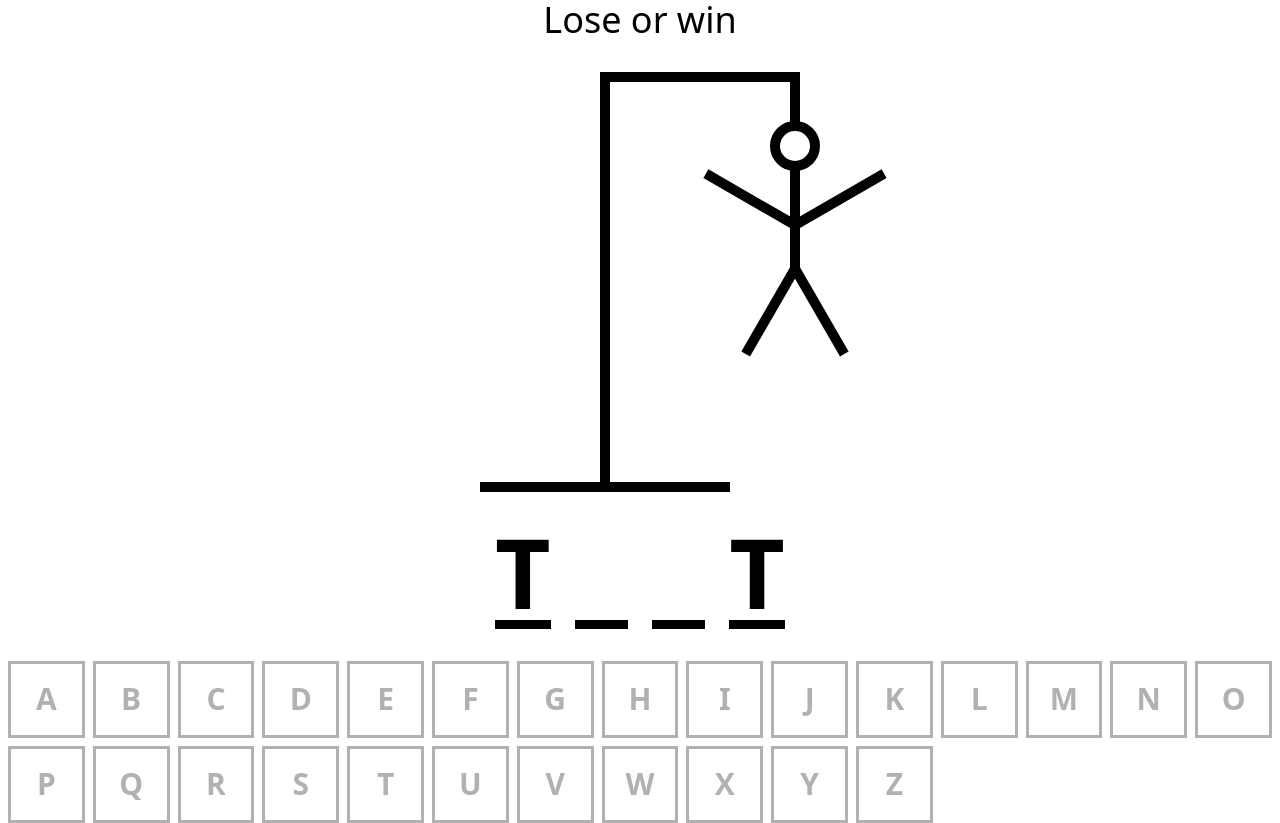
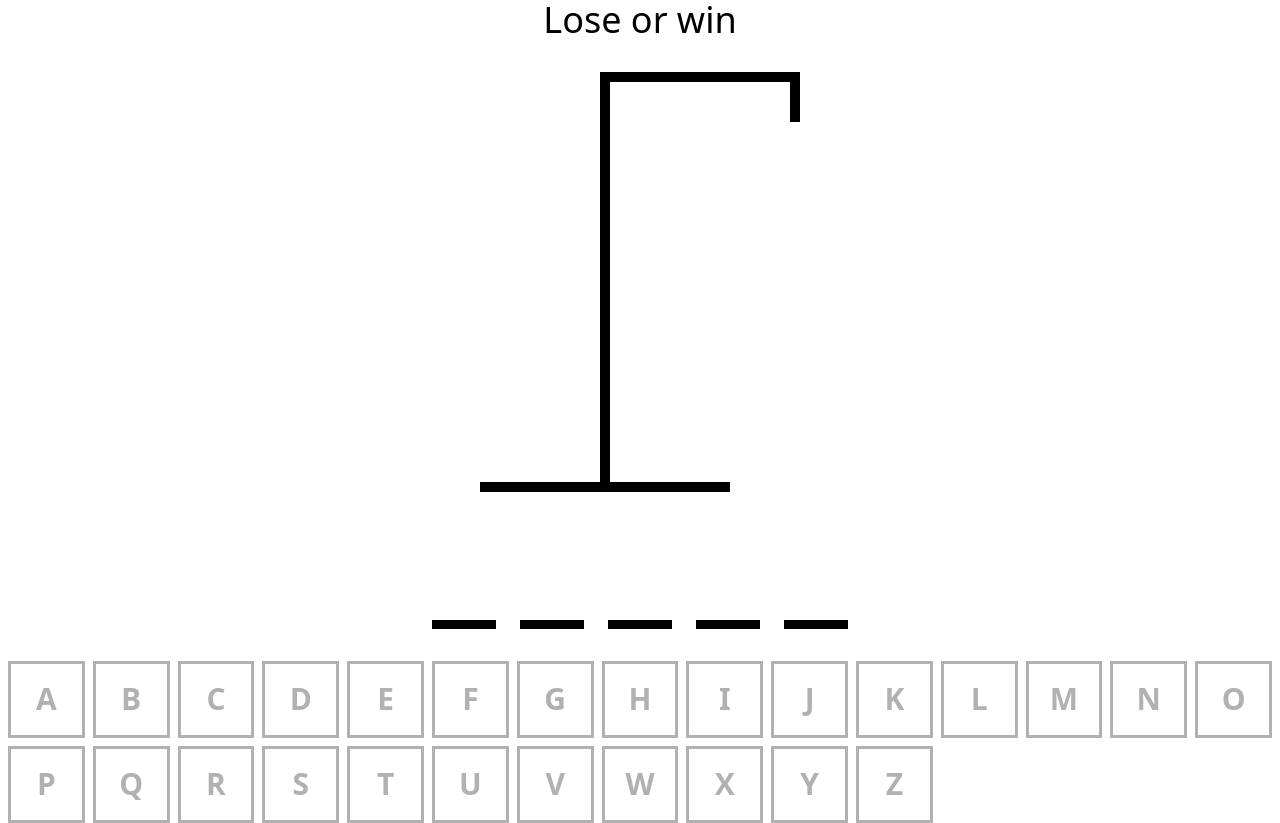
Before and after one commit to abdellahabd/Hangman, a React (Vite) app: page / in a window 1280 px wide. Built offline with nearby package versions, Linux system fonts and the light colour scheme.

Commit message:
word componont logic

```diff
--- a/src/App.tsx
+++ b/src/App.tsx
@@ -7,15 +7,22 @@ import HangmanWord from "./HangmanWord";
 import "./index.css";
 
 function App() {
-  const [Randomword, setRandomword] = useState(() => {
+  const [WordToGuessed, setWordToGuessed] = useState(() => {
     return allword[Math.floor(Math.random() * allword.length)];
   });
-  const [already, setalready] = useState<string[]>([]);
+  const [AlreadyGuessed, setAlreadyGuessed] = useState<string[]>([]);
+
+  const incorrectguessed = AlreadyGuessed.filter((lettre) => {
+    return !WordToGuessed.includes(lettre);
+  });
   return (
     <div className="flex flex-col gap-8 mx-auto my-0 items-center">
       <div className="text-4xl text-center ">Lose or win</div>
-      <HangmanDrawing />
-      <HangmanWord />
+      <HangmanDrawing guessedNomber={incorrectguessed.length} />
+      <HangmanWord
+        WordToGuessed={WordToGuessed}
+        AlreadyGuessed={AlreadyGuessed}
+      />
       <div className="self-stretch">
         <HangmanKeybaord />
       </div>
--- a/src/HangmanDrawing.tsx
+++ b/src/HangmanDrawing.tsx
@@ -1,4 +1,7 @@
-function HangmanDrawing() {
+type HangmanDrawingprops = {
+  guessedNomber: number;
+};
+function HangmanDrawing({ guessedNomber }: HangmanDrawingprops) {
   const HEAD = (
     <div className="w-[50px] h-[50px] border-black absolute rounded-full border-[10px] top-[49px] right-[-20px]" />
   );
@@ -17,14 +20,10 @@ function HangmanDrawing() {
   const Left_leg = (
     <div className="w-[100px] h-[10px] bg-black absolute  top-[188px] right-[0px] rotate-[-60deg] origin-bottom-right" />
   );
+  const Body_part = [HEAD, Body, Right_arm, Left_arm, Right_leg, Left_leg];
   return (
     <div className="relative">
-      {HEAD}
-      {Body}
-      {Right_arm}
-      {Left_arm}
-      {Right_leg}
-      {Left_leg}
+      {Body_part.slice(0, guessedNomber)}
       <div className="h-[50px] w-[10px] bg-black  absolute top-0 right-0" />
       <div className="h-[10px] w-[200px] bg-black  ml-[120px] " />
       <div className="h-[400px] w-[10px] bg-black ml-[120px]" />
--- a/src/HangmanWord.tsx
+++ b/src/HangmanWord.tsx
@@ -1,16 +1,20 @@
-function HangmanWord() {
-  const word = "test";
-  const Gussedlettres = ["t", "g"];
+type HangmanWordprops = {
+  WordToGuessed: string;
+  AlreadyGuessed: string[];
+};
+function HangmanWord({ WordToGuessed, AlreadyGuessed }: HangmanWordprops) {
   return (
     <div className="flex font-bold text-8xl gap-6 uppercase">
-      {word.split("").map((lettre, index) => (
+      {WordToGuessed.split("").map((lettre, index) => (
         <span
-          className="border-b-[.1em]  border-b-black border-solid"
+          className="border-b-[.1em]  border-b-black border-solid w-[5vw] "
           key={index}
         >
           <span
             style={{
-              visibility: Gussedlettres.includes(lettre) ? "visible" : "hidden",
+              visibility: AlreadyGuessed.includes(lettre)
+                ? "visible"
+                : "hidden",
             }}
           >
             {lettre}
```
